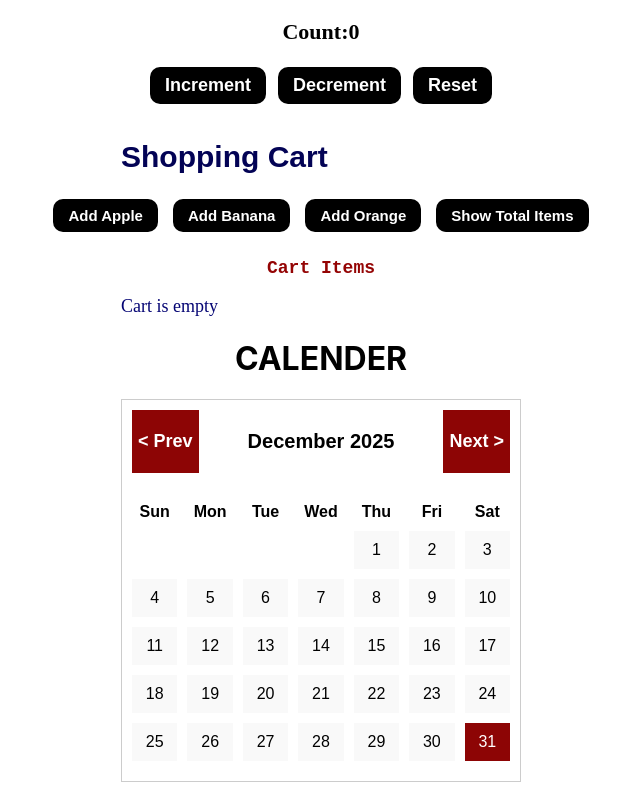
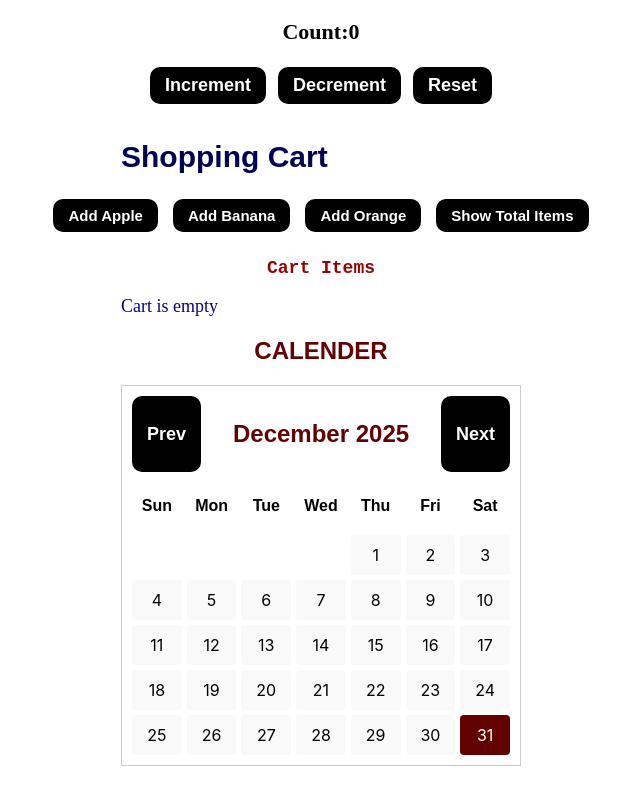
Before and after one commit to vonnue-assin/drag-drop-app, a React (Create React App) app: page / in a window 1280 px wide. Shown: the part 1240-2040 px from the top of the page, without its empty margins (319-959 px from the left). Built offline with nearby package versions, Linux system fonts and the light colour scheme.

Commit message:
feat : refactored the code for the calender functionality

```diff
--- a/src/App.tsx
+++ b/src/App.tsx
@@ -1,7 +1,7 @@
 import React from "react";
 import { ToastContainer } from "react-toastify";
 
-import Calendar from "./components/Calender";
+import Calendar from "./components/Calender/index";
 import FormExample from "./components/DefaultBehaviour";
 import DragDropList from "./components/DragAndDrop";
 import EventBubblingDemo from "./components/EventBubblingDemo";
--- a/src/components/Calender/index.tsx
+++ b/src/components/Calender/index.tsx
@@ -1,9 +1,9 @@
 import { useState } from "react";
 
 import {
+  DAYS_OF_WEEK,
   getDaysInMonth,
   getFirstDayOfMonth,
-  DAYS_OF_WEEK,
   MONTHS,
 } from "../../utils/calender";
 
@@ -14,6 +14,7 @@ const Calendar = () => {
 
   const year = viewDate.getFullYear();
   const month = viewDate.getMonth();
+
   const daysInMonth = getDaysInMonth(year, month);
   const firstDayIndex = getFirstDayOfMonth(year, month);
 
@@ -23,9 +24,9 @@ const Calendar = () => {
 
   return (
     <>
-      <h1 style={{ textAlign: "center" }}>CALENDER</h1>
+      <h2 className="header-calender">CALENDER</h2>
       <div
-        className="calendar-container"
+        className="calender-container"
         style={{
           maxWidth: "400px",
           margin: "auto",
@@ -40,32 +41,41 @@ const Calendar = () => {
             marginBottom: "10px",
           }}
         >
-          <button onClick={() => changeMonth(-1)} className="button-calender">
-            &lt; Prev
+          <button
+            onClick={() => changeMonth(-1)}
+            className="set-button"
+            style={{ cursor: "pointer" }}
+          >
+            Prev
           </button>
-          <h3 className="dates">
+          <h3 className="months">
             {MONTHS[month]} {year}
           </h3>
-          <button onClick={() => changeMonth(1)} className="button-calender">
-            Next &gt;
+          <button
+            className="set-button"
+            style={{ cursor: "pointer" }}
+            onClick={() => changeMonth(1)}
+          >
+            Next
           </button>
         </header>
-
         <div
-          className="calender-grid"
+          className="calendar-grid"
           style={{
             display: "grid",
             gridTemplateColumns: "repeat(7, 1fr)",
-            gap: "10px",
+            gap: "5px",
           }}
         >
           {DAYS_OF_WEEK.map((day) => (
             <div
+              key={day}
               style={{
-                color: "black",
                 fontFamily: "sans-serif",
                 fontWeight: "bold",
                 textAlign: "center",
+                marginTop: "15px",
+                marginBottom: "15px",
               }}
             >
               {day}
@@ -82,11 +92,13 @@ const Calendar = () => {
               new Date(year, month, dayNumber).toDateString();
             return (
               <div
-                className="day-number"
                 key={dayNumber}
                 style={{
-                  backgroundColor: isToday ? "rgb(141, 5, 5)" : "#f9f9f9",
+                  padding: "10px",
+                  textAlign: "center",
+                  backgroundColor: isToday ? "rgb(99, 2, 2)" : "#f9f9f9",
                   color: isToday ? "white" : "black",
+                  borderRadius: "4px",
                 }}
               >
                 {dayNumber}
--- a/src/components/Calender/styles.css
+++ b/src/components/Calender/styles.css
@@ -25,3 +25,16 @@
   background-color: rgb(236, 233, 233);
   padding: 10px;
 }
+
+.months {
+  font-family: sans-serif;
+  font-size: 24px;
+  color: rgb(99, 2, 2);
+}
+
+.header-calender {
+  text-align: center;
+  text-transform: capitalize;
+  color: rgb(99, 2, 2);
+  font-family: sans-serif;
+}
--- a/src/utils/calender.ts
+++ b/src/utils/calender.ts
@@ -5,6 +5,8 @@ export const getDaysInMonth = (year: number, month: number): number => {
 export const getFirstDayOfMonth = (year: number, month: number) => {
   return new Date(year, month + 1).getDay();
 };
+
+console.log(getFirstDayOfMonth(2026, 1));
 
 export const DAYS_OF_WEEK = ["Sun", "Mon", "Tue", "Wed", "Thu", "Fri", "Sat"];
 
```
